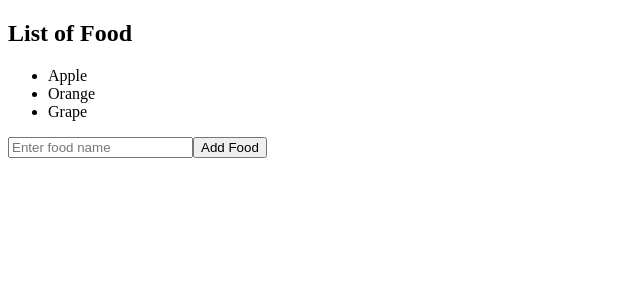
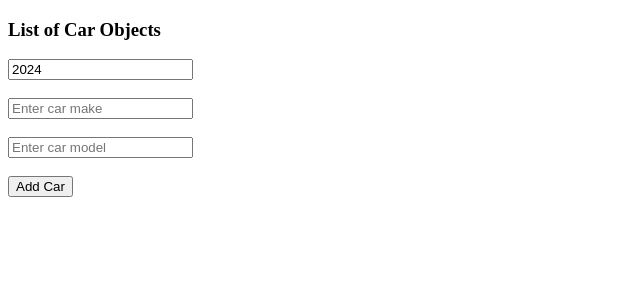
Before and after one commit to MadMax0312/React_tutorial, a React (Vite) app in the folder my-react-app/: page / in a window 1280 px wide. Shown: the top 300 px of the page, without its empty margins (0-640 px from the left). Built offline with nearby package versions, Linux system fonts and the light colour scheme.

Commit message:
Update Array of Objects

```diff
--- a/my-react-app/src/App.jsx
+++ b/my-react-app/src/App.jsx
@@ -1,9 +1,9 @@
-import UpdateArray from "./UpdateArray";
+import UpdateArrayOfObjects from "./UpdateArrayObject";
 
 function App() {
     return (
         <>
-        <UpdateArray/>
+        <UpdateArrayOfObjects/>
         </>
     );
 }
--- /dev/null
+++ b/my-react-app/src/UpdateArrayObject.jsx
@@ -0,0 +1,57 @@
+import React, {useState} from "react";
+
+function UpdateArrayOfObjects() {
+
+    const [cars, setCars] = useState([])
+    const [carYear, setCarYear] = useState(new Date().getFullYear())
+    const [carMake, setCarMake] = useState('')
+    const [carModel, setCarModel] = useState('')
+
+    function handleAddCar() {
+        const newCar = {year: carYear,
+                        make: carMake,
+                        model: carModel
+                    }
+
+        setCars(c => [...c, newCar])
+
+        setCarYear(new Date().getFullYear())
+        setCarMake('')
+        setCarModel('')
+    }
+
+    function handleRemoveCar(index) {
+        setCars(c => c.filter((_,i) => i !== index))
+    }
+
+    function handleYearChange(event) {
+        setCarYear(event.target.value)
+    }
+
+    function handleMakeChange(event) {
+        setCarMake(event.target.value)
+    }
+
+    function handleModelChange(event) {
+        setCarModel(event.target.value)
+    }
+
+    return(<div>
+        <h3>List of Car Objects</h3>
+        <ul>
+            {cars.map((car, index)=>
+            <li key={index} onClick={()=>handleRemoveCar(index)}>
+                {car.year} {car.make} {car.model}
+            </li>)}
+
+        </ul>
+        <input type="number" value={carYear} onChange={handleYearChange}/><br /><br />
+        <input type="text" value={carMake} onChange={handleMakeChange} placeholder="Enter car make"/><br /><br />
+        <input type="text" value={carModel} onChange={handleModelChange} placeholder="Enter car model"/><br /><br />
+
+        <button onClick={handleAddCar}>Add Car</button>
+    </div>)
+
+}
+
+export default UpdateArrayOfObjects
```
